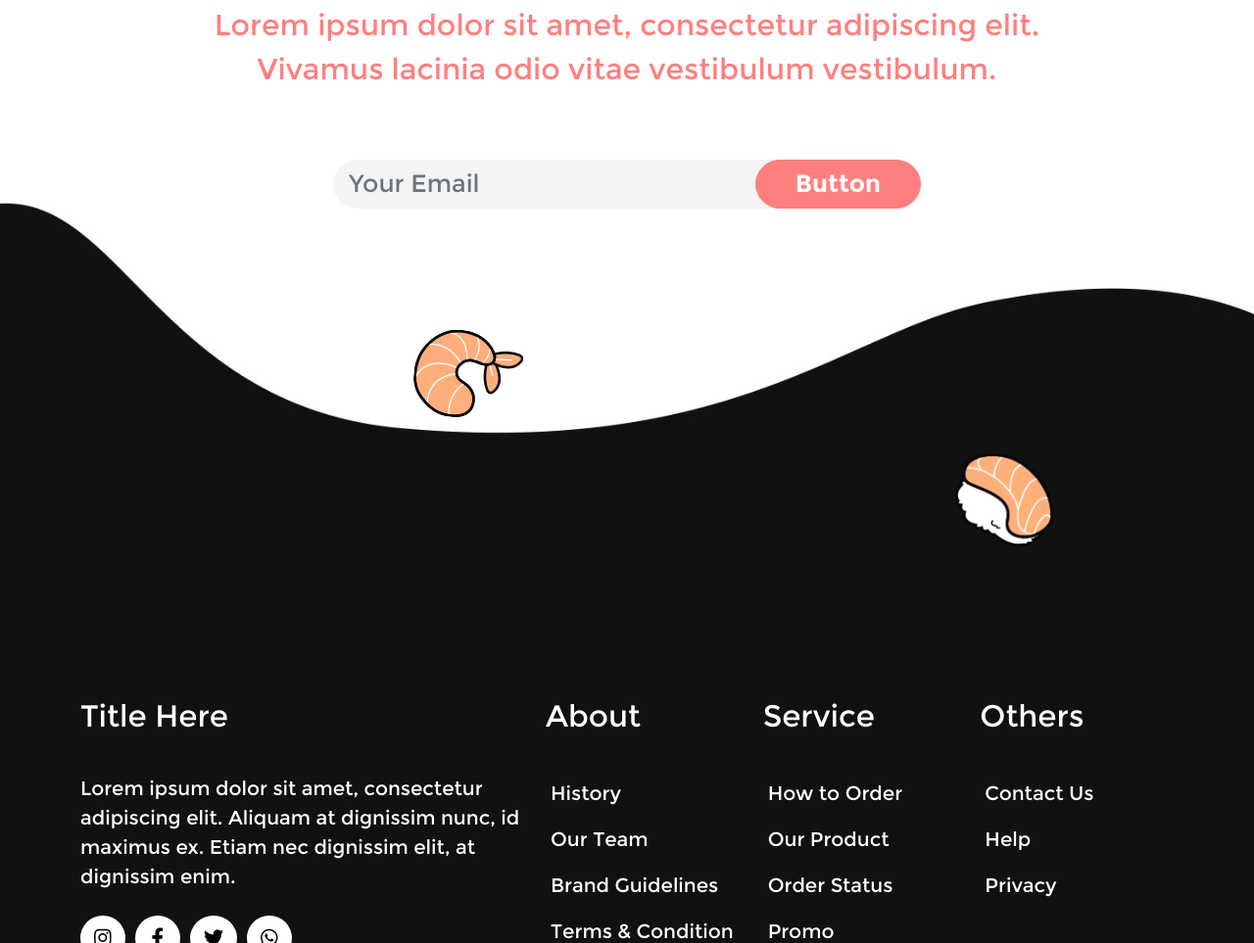
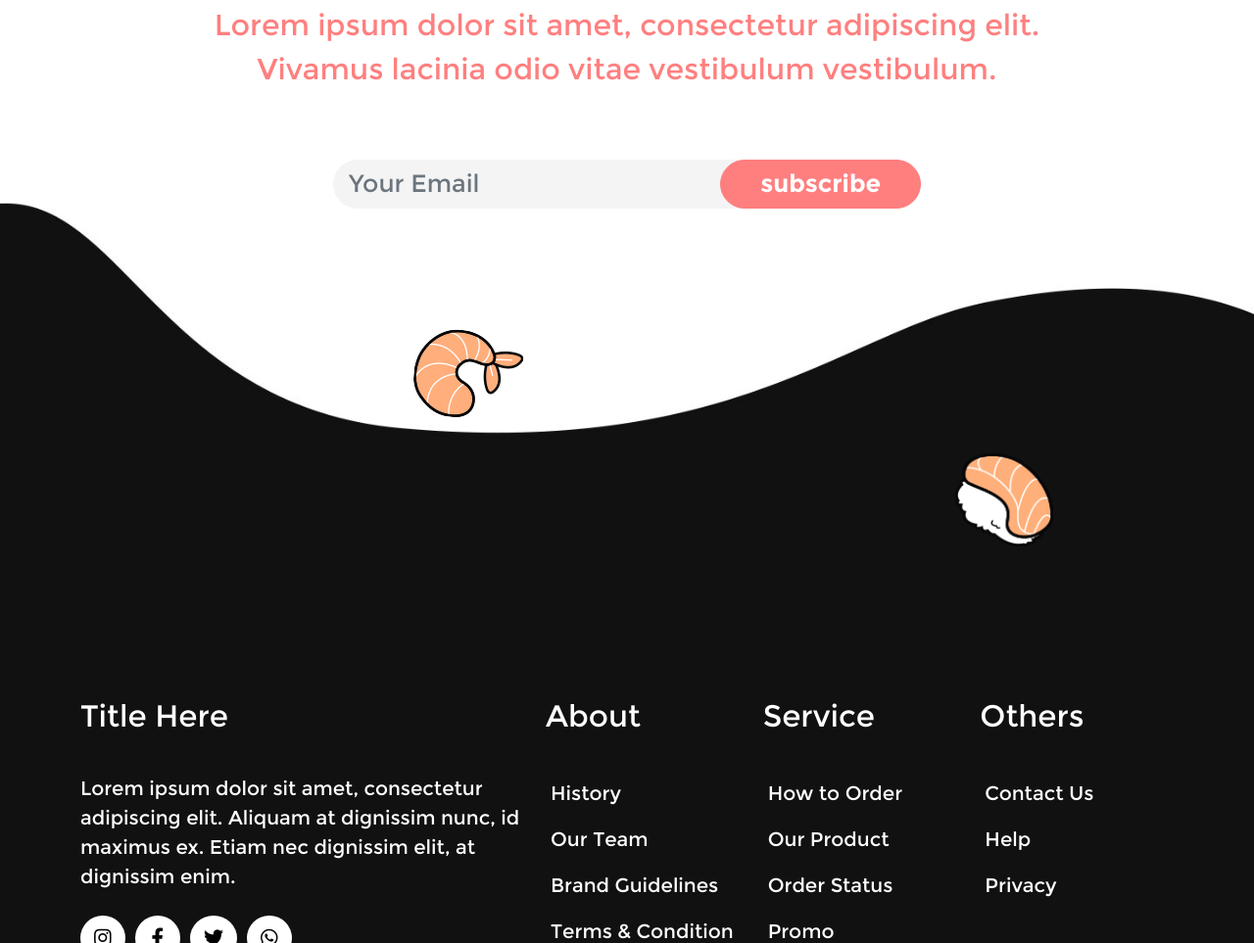
Before and after one commit to safimilar/sushmie, a plain HTML site: page index.html in a window 1280 px wide. Shown: the part 5110-6073 px from the top of the page at 98% size. Drawn offline with Linux system fonts and the light colour scheme; a script that the page names is missing.

Commit message:
Update index.html

```diff
--- a/index.html
+++ b/index.html
@@ -288,7 +288,7 @@
           <div class="s_form">
             <form action="#" method="post">
               <input type="email" class="form-control" placeholder="Your Email">
-              <button class="btn" type="button">Button</button>
+              <button class="btn" type="button">subscribe</button>
             </form>
           </div>
         </div>
```
